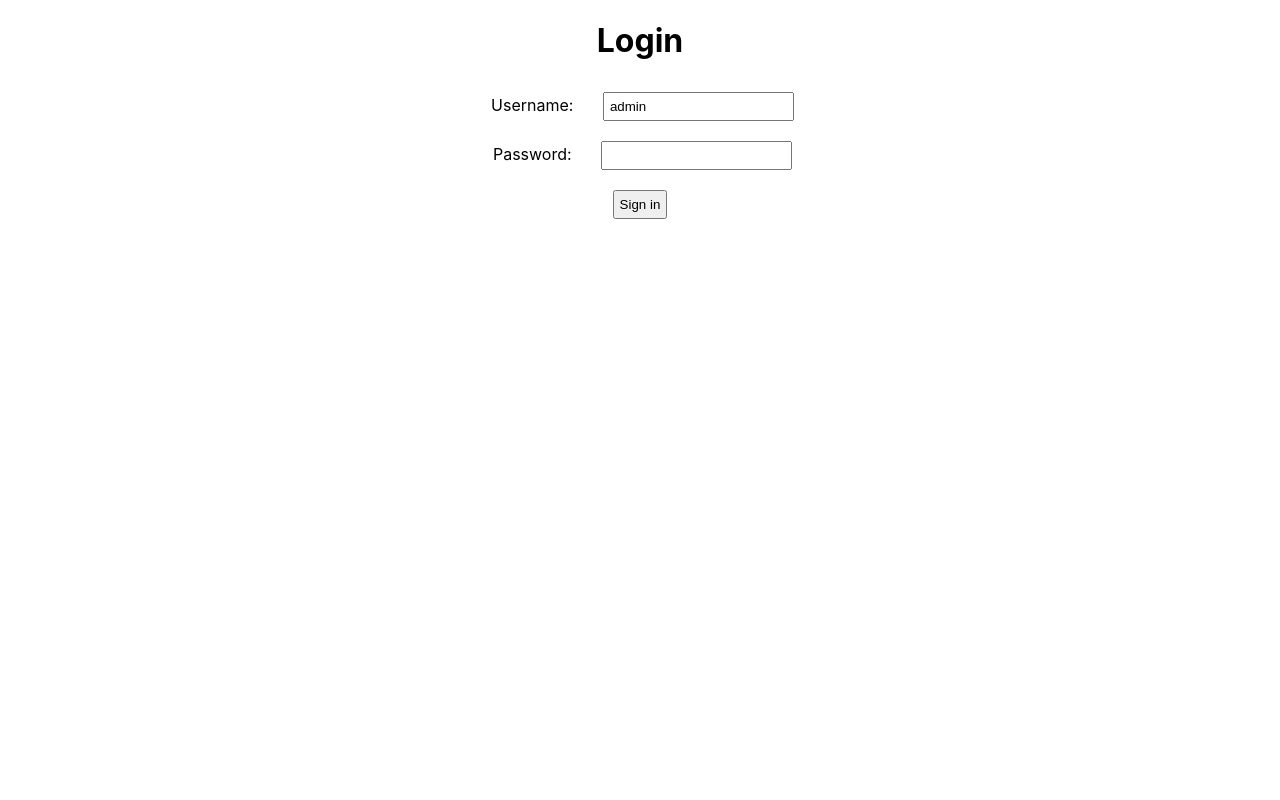
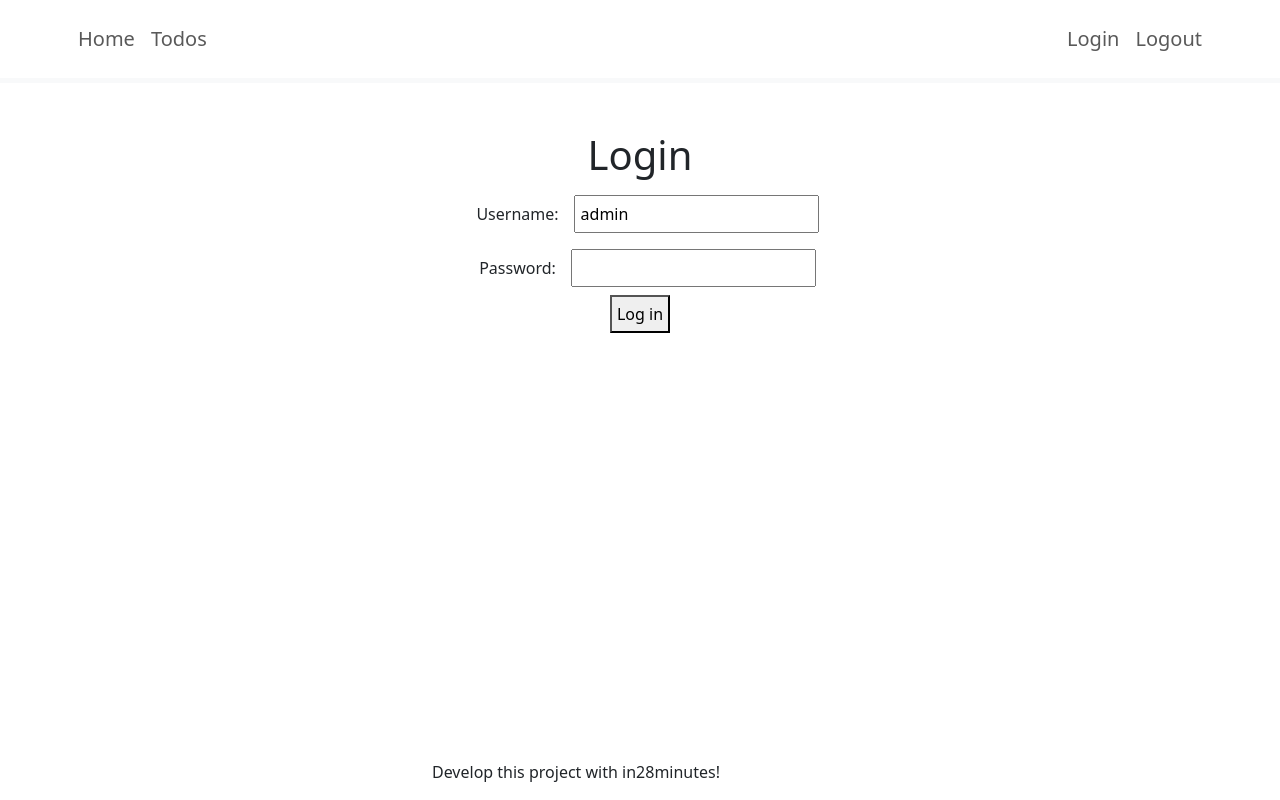
Before and after one commit to JuanPablo70/TODOManagementApp, a React (Create React App) app in the folder frontend/todo-app/: page / in a window 1280 px wide. Built offline with nearby package versions, Linux system fonts and the light colour scheme.

Commit message:
Header, Footer & Log Out component

```diff
--- a/frontend/todo-app/package.json
+++ b/frontend/todo-app/package.json
@@ -6,6 +6,7 @@
     "@testing-library/jest-dom": "^5.17.0",
     "@testing-library/react": "^13.4.0",
     "@testing-library/user-event": "^13.5.0",
+    "bootstrap": "^5.3.3",
     "react": "^18.3.1",
     "react-dom": "^18.3.1",
     "react-router-dom": "^6.23.1",
--- a/frontend/todo-app/src/components/todo/TodoApp.css
+++ b/frontend/todo-app/src/components/todo/TodoApp.css
@@ -2,3 +2,10 @@ label, input, button {
     margin: 10px;
     padding: 5px;
 }
+
+footer {
+    bottom: 0;
+    position: absolute;
+    width: 90%;
+    height: 40px;
+}
--- a/frontend/todo-app/src/components/todo/TodoApp.jsx
+++ b/frontend/todo-app/src/components/todo/TodoApp.jsx
@@ -1,20 +1,25 @@
 import { useState } from 'react';
-import { BrowserRouter, Route, Routes, useNavigate, useParams } from 'react-router-dom';
+import { BrowserRouter, Link, Route, Routes, useNavigate, useParams } from 'react-router-dom';
 import './TodoApp.css';
 
 export default function TodoApp() {
 
     return (
         <div className="TodoApp">
+
+
             <BrowserRouter>
+                <HeaderComponent />
                 <Routes>
                     <Route path='/' element={ <LoginComponent /> } />
                     <Route path='/login' element={ <LoginComponent /> } />
                     <Route path='/welcome/:username' element={ <WelcomeComponent /> } />
                     <Route path='/todos' element={ <ListTodosComponent /> } />
+                    <Route path='/logout' element={ <LogoutComponent /> } />
 
                     <Route path='*' element={ <ErrorComponent /> } />
                 </Routes>
+                <FooterComponent />
             </BrowserRouter>
         </div>
     );
@@ -67,7 +72,7 @@ function LoginComponent() {
                     <input type="password" name="password" value={password} onChange={handlePasswordChange} />
                 </div>
                 <div>
-                    <button type="button" name="login" onClick={handleSubmit}>Sign in</button>
+                    <button type="button" name="login" onClick={handleSubmit}>Log in</button>
                 </div>
             </div>
         </div>
@@ -84,7 +89,7 @@ function WelcomeComponent() {
         <div className="WelcomeComponent">
             <h1>Welcome {params.username}</h1>
             <div>
-                Welcome Component
+                Manage your todos - <Link to="/todos">Go here</Link>
             </div>
         </div>
     );
@@ -105,21 +110,27 @@ function ErrorComponent() {
 
 function ListTodosComponent() {
 
+    const today = new Date();
+
+    const targetDate = new Date(today.getFullYear() + 12, today.getMonth(), today.getDay());
+
     const todos = [
-                    {id:1, description: 'Learn Angular'},
-                    {id:2, description: 'Learn Full stack dev'},
-                    {id:3, description: 'Learn MongoDB'}
+                    {id:1, description: 'Learn Angular', done: false, targetDate: targetDate},
+                    {id:2, description: 'Learn Full stack dev', done: false, targetDate: targetDate},
+                    {id:3, description: 'Learn MongoDB', done: false, targetDate: targetDate}
                 ];
 
     return (
-        <div className="ListTodosComponent">
+        <div className="container">
             <h1>What you want to do!</h1>
             <div>
-                <table>
+                <table className="table">
                     <thead>
                         <tr>
-                            <td>id</td>
-                            <td>description</td>
+                            <td>Id</td>
+                            <td>Description</td>
+                            <td>is done?</td>
+                            <td>Target Date</td>
                         </tr>
                     </thead>
                     <tbody>
@@ -129,6 +140,8 @@ function ListTodosComponent() {
                                     <tr key={todo.id}>
                                         <td>{todo.id}</td>
                                         <td>{todo.description}</td>
+                                        <td>{todo.done.toString()}</td>
+                                        <td>{todo.targetDate.toDateString()}</td>
                                     </tr>
                                 )
                             )
@@ -140,3 +153,54 @@ function ListTodosComponent() {
     );
 
 }
+
+
+function HeaderComponent() {
+
+    return (
+        <header className="border-bottom border-light border-5 mb-5 p-2">
+        <div className="container">
+            <div className="row">
+                <nav className="navbar navbar-expand-lg">
+                    <div className="collapse navbar-collapse">
+                        <ul className="navbar-nav">
+                            <li className="nav-item fs-5"><Link className="nav-link" to="/welcome/admin">Home</Link></li>
+                            <li className="nav-item fs-5"><Link className="nav-link" to="/todos">Todos</Link></li>
+                        </ul>
+                    </div>
+                    <ul className="navbar-nav">
+                        <li className="nav-item fs-5"><Link className="nav-link" to="/login">Login</Link></li>
+                        <li className="nav-item fs-5"><Link className="nav-link" to="/logout">Logout</Link></li>
+                    </ul>
+                </nav>
+            </div>
+        </div>
+    </header>
+
+    );
+
+}
+
+function FooterComponent() {
+
+    return (
+        <footer className="FooterComponent">
+            <div className="container">
+                Develop this project with <a className="navbar-brand" href="https://www.udemy.com/course/spring-boot-and-spring-framework-tutorial-for-beginners/">in28minutes!</a>
+            </div>
+        </footer>
+    );
+
+}
+
+
+function LogoutComponent() {
+
+    return (
+        <div className='LogoutComponent'>
+            <h1>You just Log Out</h1>
+            <div>Thank you for user our app!</div>
+        </div>
+    );
+
+}
--- a/frontend/todo-app/src/index.js
+++ b/frontend/todo-app/src/index.js
@@ -3,6 +3,8 @@ import ReactDOM from 'react-dom/client';
 import './index.css';
 import App from './App';
 import reportWebVitals from './reportWebVitals';
+
+import 'bootstrap/dist/css/bootstrap.min.css';
 
 const root = ReactDOM.createRoot(document.getElementById('root'));
 root.render(
```
Also changed, not shown: 1 other file (tests, documents, lock files or other folders).
